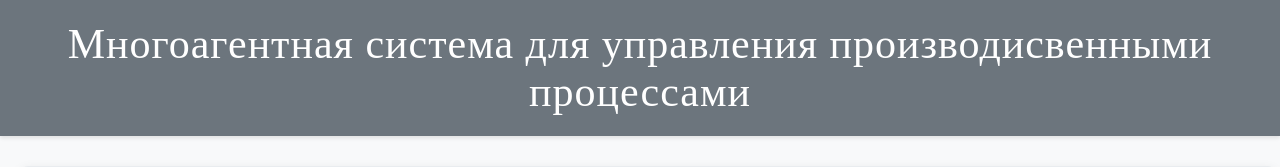
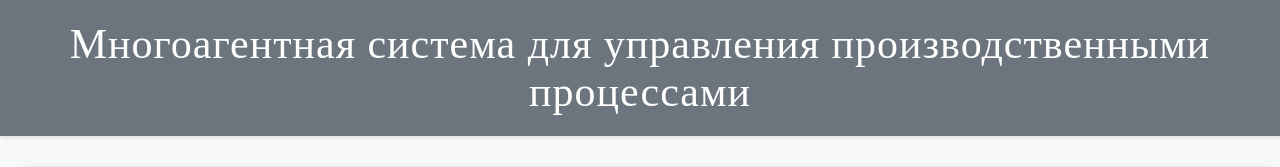
Before and after one commit to mxglts/dr_stachego_test, a Flask app: page / in a window 1280 px wide; the page is wider, and only the part inside the window is pictured. Shown: the top 167 px of that part. Run offline with Flask 3, Linux system fonts and the light colour scheme.

Commit message:
мелочь

```diff
--- a/templates/integrated_index.html
+++ b/templates/integrated_index.html
@@ -3,7 +3,7 @@
 <head>
     <meta charset="UTF-8">
     <meta name="viewport" content="width=device-width, initial-scale=1.0">
-    <title>Многоагентная система для управления производисвенными процессами</title>
+    <title>Многоагентная система для управления производственными процессами</title>
     <style>
         body {
             font-family: 'Merriweather', serif;
@@ -266,7 +266,7 @@
 </head>
 <body>
     <div class="header">
-        <h1>Многоагентная система для управления производисвенными процессами</h1>
+        <h1>Многоагентная система для управления производственными процессами</h1>
     </div>
 
     <div class="container">
```
